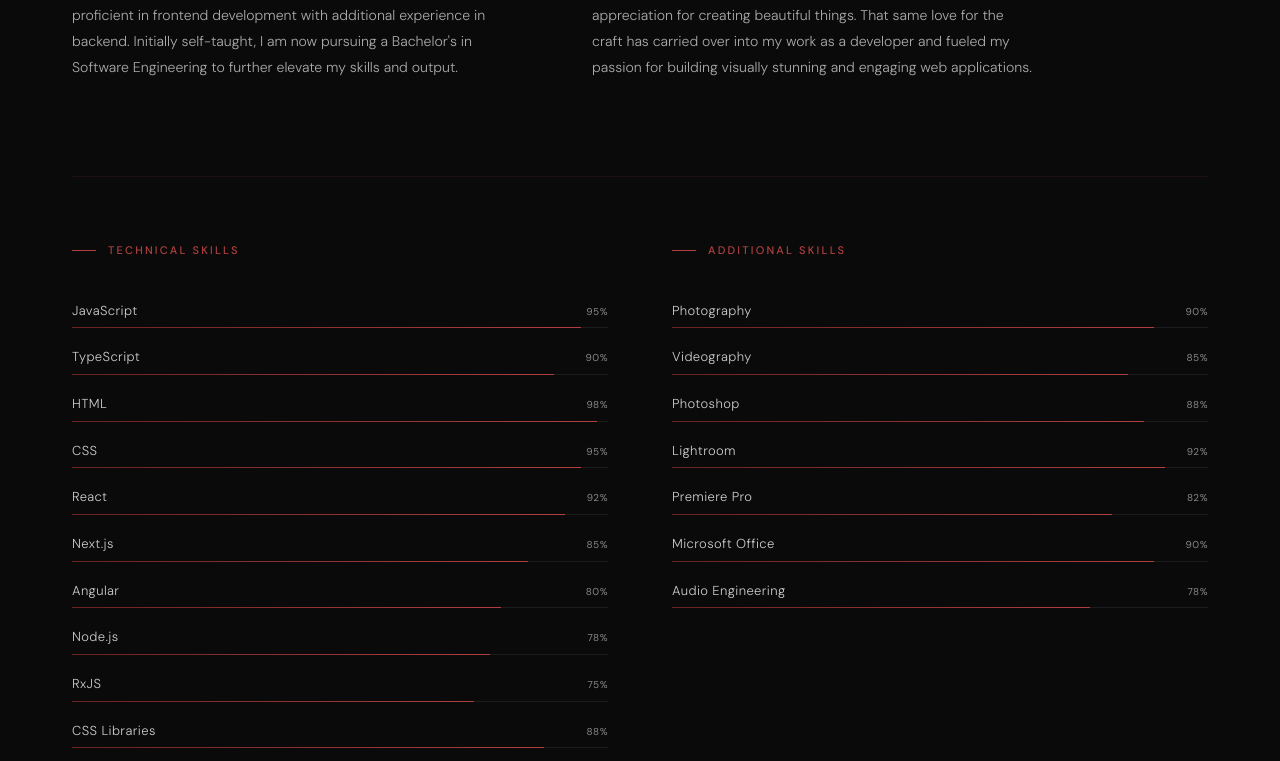
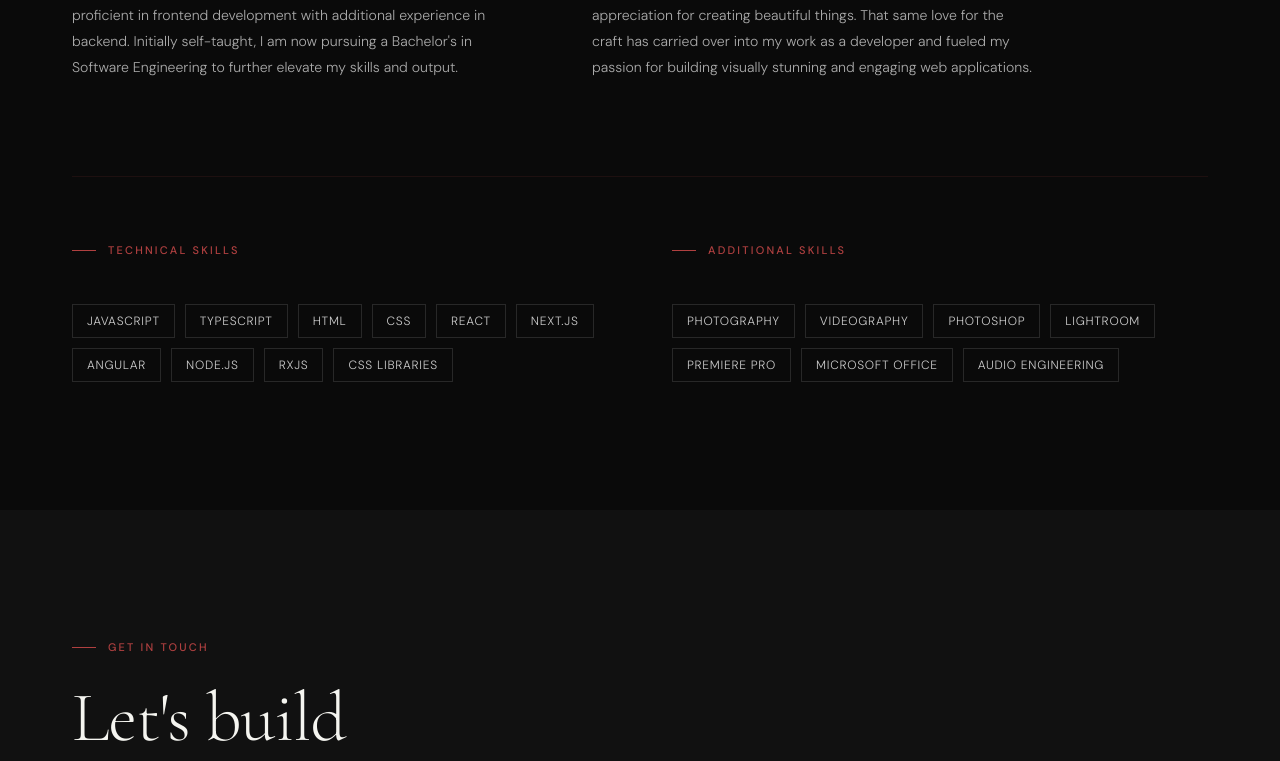
Before and after one commit to tannermcmanner/tanner-showcase, a React (Vite) app: page / in a window 1280 px wide. Shown: the part 2008-2769 px from the top of the page. Built offline with nearby package versions, Linux system fonts and the light colour scheme.

Commit message:
Refactor skills display in About component and update project tags for accuracy

```diff
--- a/src/components/About.css
+++ b/src/components/About.css
@@ -52,53 +52,23 @@
   flex-direction: column;
 }
 
-.skills-list {
+.skills-tags {
   display: flex;
-  flex-direction: column;
-  gap: 1.125rem;
-  margin-top: 1rem;
+  flex-wrap: wrap;
+  gap: 0.625rem;
+  margin-top: 1.25rem;
 }
 
-/* ---- Skill Row ---- */
-.skill-row {
-  display: flex;
-  flex-direction: column;
-  gap: 0.35rem;
-}
-
-.skill-row__info {
-  display: flex;
-  justify-content: space-between;
-  align-items: baseline;
-}
-
-.skill-row__name {
+.skill-tag {
   font-family: var(--font-sans);
-  font-size: 0.8125rem;
+  font-size: 0.75rem;
   font-weight: 300;
+  letter-spacing: 0.06em;
   color: var(--gray-lighter);
-  letter-spacing: 0.03em;
-}
-
-.skill-row__pct {
-  font-family: var(--font-sans);
-  font-size: 0.625rem;
-  font-weight: 400;
-  color: var(--gray);
-  letter-spacing: 0.05em;
-}
-
-.skill-row__track {
-  width: 100%;
-  height: 1px;
-  background: rgba(255, 255, 255, 0.08);
-  overflow: hidden;
-}
-
-.skill-row__fill {
-  height: 100%;
-  background: linear-gradient(to right, var(--red-muted), var(--red-light));
-  transform-origin: left;
+  border: 1px solid rgba(255, 255, 255, 0.12);
+  padding: 0.375rem 0.875rem;
+  text-transform: uppercase;
+  transition: border-color 0.25s ease, color 0.25s ease;
 }
 
 /* ---- Responsive ---- */
--- a/src/components/About.tsx
+++ b/src/components/About.tsx
@@ -124,45 +124,19 @@
       transition={{ duration: 0.8, delay, ease: [0.25, 0.46, 0.45, 0.94] }}
     >
       <span className="section-label">{label}</span>
-      <div className="skills-list">
+      <div className="skills-tags">
         {skills.map((skill, i) => (
-          <SkillRow key={skill.name} skill={skill} index={i} isInView={isInView} delay={delay} />
+          <motion.span
+            key={skill.name}
+            className="skill-tag"
+            initial={{ opacity: 0, y: 10 }}
+            animate={isInView ? { opacity: 1, y: 0 } : {}}
+            transition={{ duration: 0.4, delay: delay + 0.25 + i * 0.05, ease: [0.25, 0.46, 0.45, 0.94] }}
+          >
+            {skill.name}
+          </motion.span>
         ))}
       </div>
     </motion.div>
   )
 }
-
-function SkillRow({
-  skill,
-  index,
-  isInView,
-  delay,
-}: {
-  skill: Skill
-  index: number
-  isInView: boolean
-  delay: number
-}) {
-  return (
-    <motion.div
-      className="skill-row"
-      initial={{ opacity: 0, x: -20 }}
-      animate={isInView ? { opacity: 1, x: 0 } : {}}
-      transition={{ duration: 0.6, delay: delay + 0.3 + index * 0.06, ease: [0.25, 0.46, 0.45, 0.94] }}
-    >
-      <div className="skill-row__info">
-        <span className="skill-row__name">{skill.name}</span>
-        <span className="skill-row__pct">{skill.level}%</span>
-      </div>
-      <div className="skill-row__track">
-        <motion.div
-          className="skill-row__fill"
-          initial={{ scaleX: 0 }}
-          animate={isInView ? { scaleX: skill.level / 100 } : { scaleX: 0 }}
-          transition={{ duration: 1, delay: delay + 0.4 + index * 0.06, ease: [0.25, 0.46, 0.45, 0.94] }}
-        />
-      </div>
-    </motion.div>
-  )
-}
--- a/src/components/Contact.tsx
+++ b/src/components/Contact.tsx
@@ -40,7 +40,7 @@
           </motion.h2>
 
           <motion.p className="contact__blurb" variants={itemVariants}>
-            Whether you have a project in mind, a question, or just want to connect —
+            Whether you have a project in mind, a question, or just want to connect,
             I'd love to hear from you. I'm always open to new opportunities and
             collaborations.
           </motion.p>
--- a/src/components/Projects.tsx
+++ b/src/components/Projects.tsx
@@ -11,7 +11,7 @@
     description:
       'A premium eyewear e-commerce experience. Full-featured storefront with product catalog, filtering, cart, wishlist, and user authentication.',
     url: 'https://clearview-gamma-bice.vercel.app/',
-    tags: ['React', 'TypeScript', 'E-Commerce'],
+    tags: ['Angular', 'TypeScript', 'E-Commerce'],
     year: '2024',
   },
   {
@@ -22,7 +22,7 @@
     description:
       'A full-featured business admin dashboard for Urban Protein Project. Manages customers, products, inventory, orders, and provides rich sales analytics.',
     url: 'https://upp-gold.vercel.app/dashboard',
-    tags: ['React', 'TypeScript', 'Dashboard'],
+    tags: ['Angular', 'TypeScript', 'Dashboard'],
     year: '2025',
   },
   {
```
